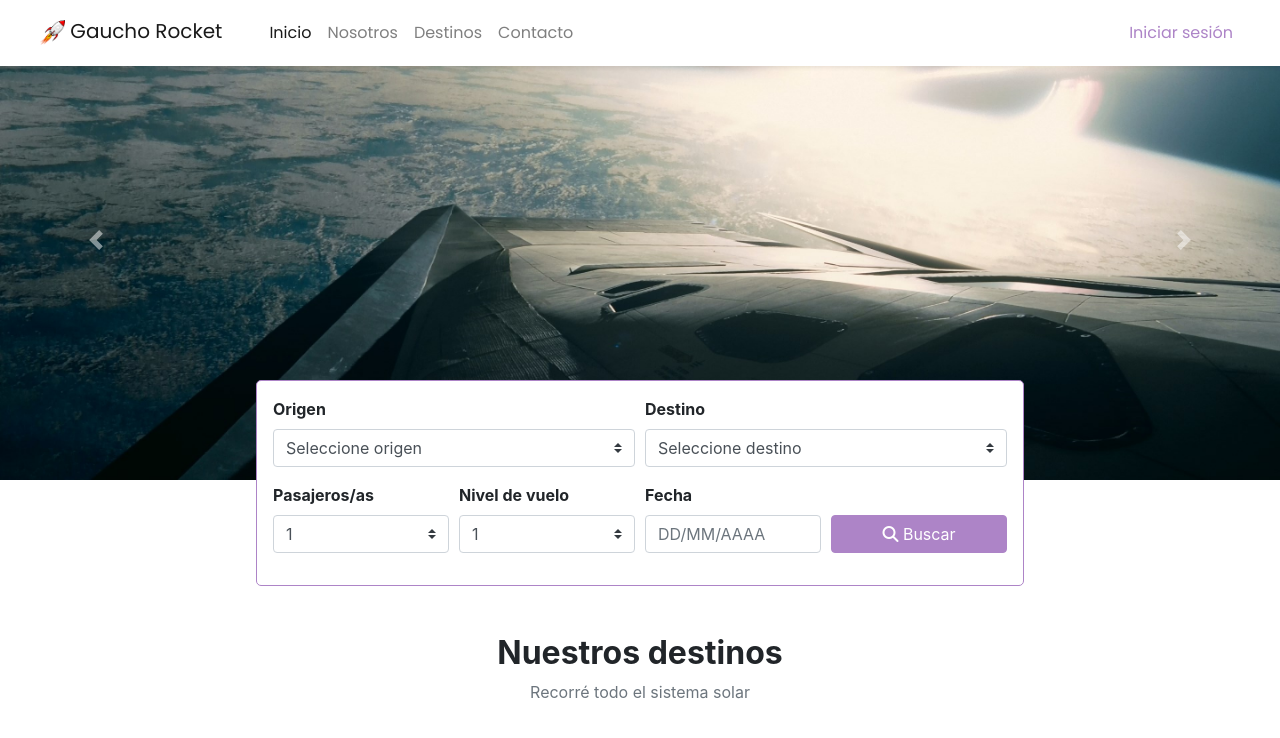
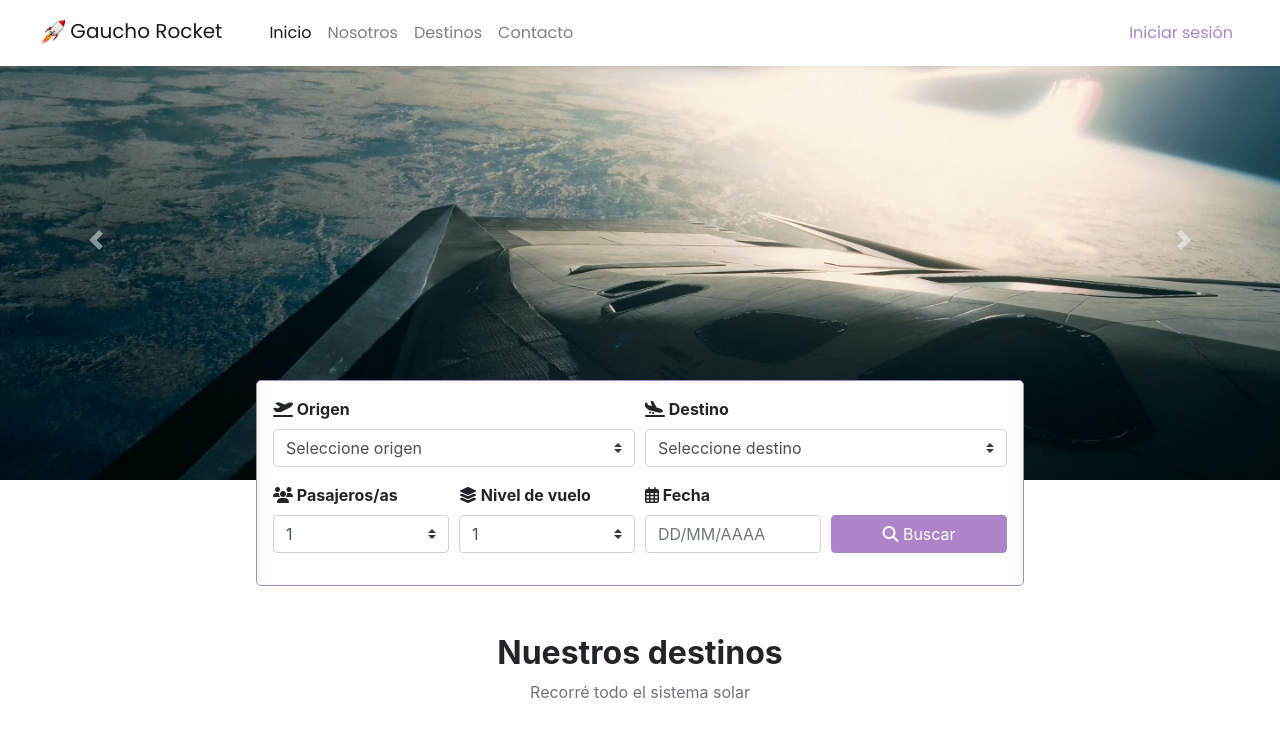
Before and after one commit to EzeVasari/gauchoRocket, a PHP site: page / in a window 1280 px wide. Shown: the top 738 px of the page. Run offline with PHP 8.4, Linux system fonts and the light colour scheme; data that the repository does not hold is empty; some libraries are stand-ins or nearby versions.

Commit message:
Se agregaron iconos en la busqueda

```diff
--- a/gauchoRocket/Modelo/validacionReserva.php
+++ b/gauchoRocket/Modelo/validacionReserva.php
@@ -104,7 +104,7 @@
 
                 $insert = "INSERT INTO itemReserva(fkCodigoReserva, fkEmailCliente, checkin, pago, fechaLimite, fechaConfirmacion, fkCodigoServicio, fkCodigoCabina) VALUES ('".$codigoReserva."', '".$e."', false, false, '".$fechaLimite['fl']."', null, ". $servicio .", ". $cabina .")";
 
-                $registro2 = mysqli_query($conexion, $insert);
+                $registro = mysqli_query($conexion, $insert);
 
                 $hashEmail = generarCodigoReserva(10);
             }
--- a/gauchoRocket/Vista/busquedaVista.php
+++ b/gauchoRocket/Vista/busquedaVista.php
@@ -10,7 +10,7 @@ echo "
             <form class='needs-validation' method='post' action='index.php'>
                 <div class='form-row'>
                     <div class='col-md-6 mb-3'>
-                        <label class='font-weight-bold' for='validationTooltip01'>Origen</label>
+                        <label class='font-weight-bold' for='validationTooltip01'><i class='fas fa-plane-departure'></i>  Origen</label>
                         <select class='custom-select' name='origen'>
                             <option selected value='0'>Seleccione origen</option>
                             ";
@@ -26,7 +26,7 @@ echo                        "
                     </div>
 
                     <div class='col-md-6 mb-3'>
-                        <label class='font-weight-bold' for='validationTooltip02'>Destino</label>
+                        <label class='font-weight-bold' for='validationTooltip02'><i class='fas fa-plane-arrival'></i>  Destino</label>
                         <select class='custom-select' name='destino'>
                             <option selected value='0'>Seleccione destino</option>
                             ";
@@ -49,7 +49,7 @@ echo                        "
 
                 <div class='form-row align-items-center'>
                     <div class='col-md-3 mb-3'>
-                        <label class='font-weight-bold' for='validationTooltip03'>Pasajeros/as</label>
+                        <label class='font-weight-bold' for='validationTooltip03'><i class='fas fa-users'></i>  Pasajeros/as</label>
                         <select class='custom-select' name='pasajeros'>
                             <option value='1' selected>1</option>
                             <option value='2'>2</option>
@@ -60,7 +60,7 @@ echo                        "
                     </div>
 
                     <div class='col-md-3 mb-3'>
-                        <label class='font-weight-bold' for='validationTooltip04'>Nivel de vuelo</label>
+                        <label class='font-weight-bold' for='validationTooltip04'><i class='fas fa-layer-group'></i>  Nivel de vuelo</label>
                         <select class='custom-select' name='nivel'>
                             <option value='1' selected>1</option>
                             <option value='2'>2</option>
@@ -69,14 +69,14 @@ echo                        "
                     </div>
 
                     <div class='col-md-3 mb-3'>
-                        <label class='font-weight-bold' for='validationTooltip05'>Fecha</label>
+                        <label class='font-weight-bold' for='validationTooltip05'><i class='far fa-calendar-alt'></i>  Fecha</label>
                         <div class='input-group date'>
                             <input type='text' autocomplete='off' id='fecha' class='form-control' name='fecha' placeholder='DD/MM/AAAA'>
                         </div>
                     </div>
 
                     <div class='col-md-3 mt-3'>
-                        <button class='btn btn-primary w-100' type='submit' name='buscar'><i class='fas fa-search'></i> Buscar</button>
+                        <button class='btn btn-primary w-100' type='submit' name='buscar'><i class='fas fa-search'></i>  Buscar</button>
                     </div>
                 </div>
             </form>
```
